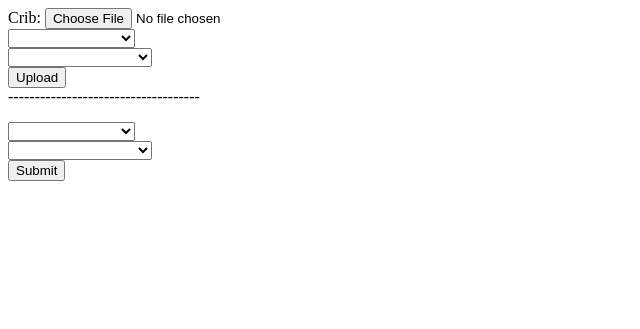
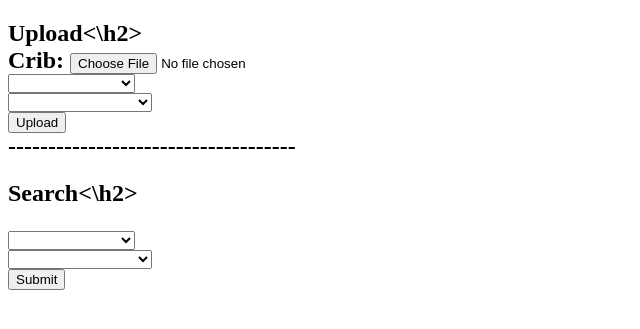
Before and after one commit to Jakenangle/CS461Project, a PHP site: page / in a window 1280 px wide. Shown: the top 329 px of the page, without its empty margins (0-640 px from the left). Run offline with PHP 8.4, Linux system fonts and the light colour scheme; tables that the repository leaves empty hold one stand-in row (values such as "Sample post").

Commit message:
Added headings for the upload and search areas

```diff
--- a/src/index.php
+++ b/src/index.php
@@ -8,6 +8,7 @@
 </head>
 
 <body>
+  <h2>Upload<\h2>
   <form name="input" action="upload.php" method="post" enctype="multipart/form-data">
     Crib: <input type="file" name="file" id="file"><br>
     <select name="Professor">
@@ -51,9 +52,10 @@
         <input type="submit" value="Upload">
       </form>
       ------------------------------------
+      <h2>Search<\h2>
       <p>
-        <form name="input" action="results.php" method="get">
-    <select name="Professor_idProfessor">
+      <form name="input" action="results.php" method="get">
+      <select name="Professor_idProfessor">
       <option value=0></option>a
       <?php
       $connection = mysql_connect("localhost","nang4839","700984839");
```
